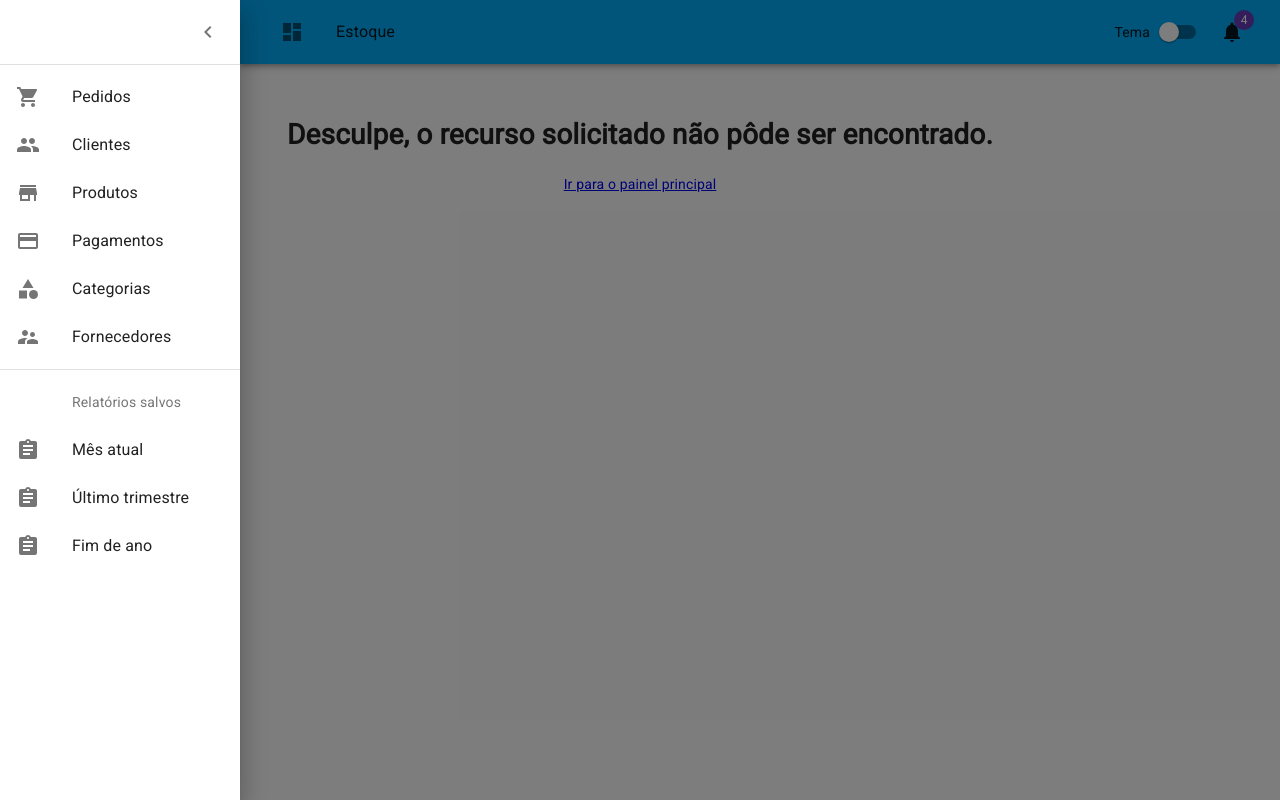
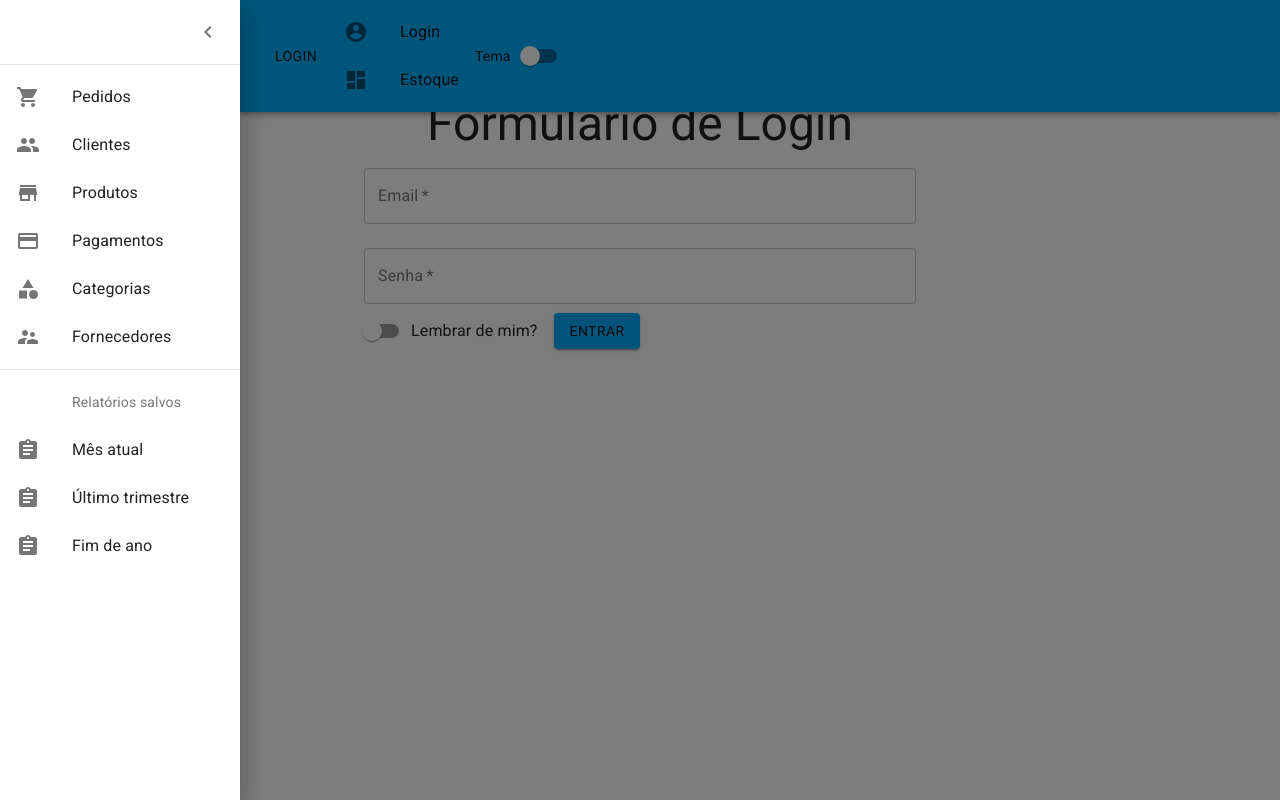
Before and after one commit to renan-throsa/stock-front-end, a React (Create React App) app: page /login in a window 1280 px wide. Built offline with nearby package versions, Linux system fonts and the light colour scheme.

Commit message:
Login implemented.

```diff
--- a/src/App.js
+++ b/src/App.jsx
@@ -1,6 +1,6 @@
 import React from 'react';
 import Dashboard from './components/Dashboard';
-import Login from '../src/components/auth/Login';
+
 
 function App() {
     return (<Dashboard />);
--- a/src/components/Dashboard.jsx
+++ b/src/components/Dashboard.jsx
@@ -8,21 +8,15 @@ import Toolbar from '@material-ui/core/Toolbar';
 import List from '@material-ui/core/List';
 import Divider from '@material-ui/core/Divider';
 import IconButton from '@material-ui/core/IconButton';
-import Badge from '@material-ui/core/Badge';
 import MenuIcon from '@material-ui/icons/Menu';
 import ChevronLeftIcon from '@material-ui/icons/ChevronLeft';
-import NotificationsIcon from '@material-ui/icons/Notifications';
-import { mainListItems, secondaryListItems } from './listItems';
+import { mainListItems, secondaryListItems, headerListItems } from './ListItems';
 import Container from '@material-ui/core/Container';
 import Switch from "@material-ui/core/Switch";
 import { orange, lightBlue, deepPurple, deepOrange } from "@material-ui/core/colors";
 import Routes from './Routes'
+import Button from '@material-ui/core/Button';
 
-import { Link } from "react-router-dom";
-import ListItem from '@material-ui/core/ListItem';
-import ListItemIcon from '@material-ui/core/ListItemIcon';
-import ListItemText from '@material-ui/core/ListItemText';
-import DashboardIcon from '@material-ui/icons/Dashboard';
 
 const drawerWidth = 240;
 
@@ -148,21 +142,15 @@ export default function Dashboard() {
                         >
                             <MenuIcon />
                         </IconButton>
-                        <ListItem button component={Link} to="/">
-                            <ListItemIcon>
-                                <DashboardIcon />
-                            </ListItemIcon>
-                            <ListItemText primary="Estoque" />
-                        </ListItem>
+
+                        <Button color="inherit">Login</Button>
+                        <List>{headerListItems}</List>
+
                         <ThemeProvider theme={darkTheme}>
                             <div> Tema </div>
                             <Switch checked={darkState} onChange={handleThemeChange} />
                         </ThemeProvider>
-                        <IconButton color="inherit">
-                            <Badge badgeContent={4} color="secondary">
-                                <NotificationsIcon />
-                            </Badge>
-                        </IconButton>
+
                     </Toolbar>
                 </AppBar>
 
--- a/src/components/Routes.jsx
+++ b/src/components/Routes.jsx
@@ -1,6 +1,7 @@
 import React from "react";
 import { Switch, Route } from "react-router-dom";
 
+import Login from '../components/auth/Login';
 import Client from '../components/client/Client';
 import Product from '../components/product/Product'
 import Category from '../components/category/Category'
@@ -11,10 +12,12 @@ import Order from '../components/order/Order'
 import Payment from "./payment/Payment";
 import Payments from "./payment/Payments";
 import NotFoundPage from "../components/error/NotFoundPage"
+
 export default function Routes() {
     return (
         <Switch>
             <Route exact path='/' component={Report} />
+            <Route path='/login' component={Login} />
             <Route path='/supplier' component={Supplier} />
             <Route path='/category' component={Category} />
             <Route path='/product' component={Product} />
--- a/src/components/auth/FormLogin.jsx
+++ b/src/components/auth/FormLogin.jsx
@@ -1,10 +1,10 @@
 import React, { useState } from 'react';
 import Buttom from "@material-ui/core/Button";
 import { TextField, Switch, FormControlLabel } from "@material-ui/core";
+import { isEmailValid, isPasswordValid } from '../../validators/Validator'
 
 const validateEmail = (email) => {
-    var regex = /^([\w-]\.?)+@([\w-]+\.)+([A-Za-z]{2,4})+$/g;
-    if (!regex.test(email)) {
+    if (!isEmailValid(email)) {
         return { valid: false, text: "Email inválido." }
     }
     else {
@@ -13,8 +13,7 @@ const validateEmail = (email) => {
 }
 
 const validatePassword = (password) => {
-    var regex = /((?=.*\d)(?=.*[a-z])(?=.*[A-Z])(?=.*[\W]).{6,20})/g;
-    if (!regex.test(password)) {
+    if (!isPasswordValid(password)) {
         return { valid: false, text: "A senha precisa conter digito(s),letra(s) maúsculas e minúsculas e caracter(es) especial(ais)." }
     }
     else {
@@ -47,6 +46,7 @@ export default function FormLogin(props) {
                 variant="outlined"
                 fullWidth
                 margin="normal"
+                type="e"
                 error={!emailerror.valid}
                 helperText={emailerror.text}
             />
@@ -57,6 +57,7 @@ export default function FormLogin(props) {
                 required
                 id="password-field"
                 label="Senha"
+
                 value={password}
                 variant="outlined"
                 fullWidth
--- a/src/components/auth/Login.jsx
+++ b/src/components/auth/Login.jsx
@@ -1,33 +1,46 @@
-import React from 'react'
+import React, { useState } from 'react';
+import Alert from '@material-ui/lab/Alert';
 import FormLogin from './FormLogin'
 import { Container, Typography } from "@material-ui/core";
 import 'fontsource-roboto';
+import Api from '../../services/Api'
 
-const baseURL = "https://estoqapi.herokuapp.com/api/v2.0/Account/Login";
 
-const send = (data) => {
-    console.log(data)
+export default function Login(props) {
+    const [errorMessages, setErrorMessages] = useState([]);
+    const [iserror, setIserror] = useState(false);
 
-    var headers = new Headers();
-    headers.append('Content-Type', 'application/json');
-    headers.append('Authorization', 'Basic ' + btoa(data.email + ':' + data.password));
+    const send = (data) => {
+        let api = new Api('Account/Login');
 
-    var requestOptions = {
-        method: 'POST',
-        headers: headers
-    };
+        api.Login({ "Email": data.email, "Password": data.password })
+            .then(result => {
+                localStorage.setItem('token', result);
+                setIserror(false);
+                setErrorMessages([]);
+                props.history.push('/')
+            })
+            .catch(error => {
+                console.log(error)
+                setErrorMessages(["Não foi possível fazer login. Erro no servidor."]);
+                setIserror(true);
+            })
+    }
 
-    fetch("https://localhost:5001/api/v2.0/Account/Login", requestOptions)
-        .then(response => response.json())
-        .then(result => localStorage.setItem('token', result))
-        .catch(error => console.log('error', error));
-}
-
-export default function Login() {
     return (
-        <Container component="article" maxWidth="sm">
-            <Typography variant="h3" align="center">Formulário de Login</Typography>
-            <FormLogin onSend={send} />
-        </Container>
+        <div>
+            {iserror &&
+                <Alert
+                    severity="error">
+                    {errorMessages.map((msg, i) => {
+                        return <div key={i}>{msg}</div>
+                    })}
+                </Alert>
+            }
+            <Container component="article" maxWidth="sm">
+                <Typography variant="h3" align="center">Formulário de Login</Typography>
+                <FormLogin onSend={send} />
+            </Container>
+        </div>
     )
 }
--- a/src/components/listItems.jsx
+++ b/src/components/listItems.jsx
@@ -4,12 +4,16 @@ import ListItemIcon from '@material-ui/core/ListItemIcon';
 import ListItemText from '@material-ui/core/ListItemText';
 import ListSubheader from '@material-ui/core/ListSubheader';
 import ShoppingCartIcon from '@material-ui/icons/ShoppingCart';
+import DashboardIcon from '@material-ui/icons/Dashboard';
+import AccountCircleIcon from '@material-ui/icons/AccountCircle';
 import PeopleIcon from '@material-ui/icons/People';
 import SupervisorAccountIcon from '@material-ui/icons/SupervisorAccount';
 import AssignmentIcon from '@material-ui/icons/Assignment';
 import CategoryIcon from '@material-ui/icons/Category';
 import StoreIcon from '@material-ui/icons/Store';
 import PaymentIcon from '@material-ui/icons/Payment';
+
+
 import { Link } from "react-router-dom";
 
 export const mainListItems = (
@@ -82,3 +86,21 @@ export const secondaryListItems = (
         </ListItem>
     </div>
 );
+
+export const headerListItems = (
+    <div>
+        <ListItem button component={Link} to="/login">
+            <ListItemIcon>
+                <AccountCircleIcon />
+            </ListItemIcon>
+            <ListItemText primary="Login" />
+        </ListItem>
+        <ListItem button component={Link} to="/">
+            <ListItemIcon>
+                <DashboardIcon />
+            </ListItemIcon>
+            <ListItemText primary="Estoque" />
+        </ListItem>
+
+    </div>
+);
--- a/src/services/Api.jsx
+++ b/src/services/Api.jsx
@@ -9,11 +9,29 @@ export default class Api {
         let url = this.base_url + this.endpoint + '?'
         url += '&PageSize=' + pageSize;
         url += '&PageNo=' + (page + 1);
-        console.log(url)
         return fetch(url)
             .then(response => this._isOk(response))
             .then(response => response.json())
             .catch(err => { throw new Error(err) });
+    }
+
+    Login(data) {
+        let url = this.base_url + 'Account/Login'
+        var myHeaders = new Headers();
+        myHeaders.append("Content-Type", "application/json");
+        var raw = JSON.stringify(data);
+
+        var requestOptions = {
+            method: 'POST',
+            headers: myHeaders,
+            body: raw,
+            redirect: 'follow'
+        };
+
+        return fetch(url, requestOptions)
+            .then(response => this._isOk(response))
+            .then(result => result.text())
+            .catch(error => { throw new Error(error) });
     }
 
     Post(data) {
@@ -53,7 +71,6 @@ export default class Api {
     }
 
     _isOk(response) {
-
         if (response !== null && response.ok) {
             return response;
         } else {
--- a/src/validators/Validator.jsx
+++ b/src/validators/Validator.jsx
@@ -6,6 +6,10 @@ export function isNameValid(name) {
 }
 export function isEmailValid(email) {
     var exp = /^([\w-]\.?)+@([\w-]+\.)+([A-Za-z]{2,4})+$/g; return exp.test(email)
+}
+
+export function isPasswordValid(password) {
+    var exp = /^((?=.*\d)(?=.*[a-z])(?=.*[A-Z])(?=.*[\W]).{6,20})$/g; return exp.test(password)
 }
 
 export function isTitleValid(title) {
```
Also changed, not shown: 1 other file (tests, documents, lock files or other folders).
